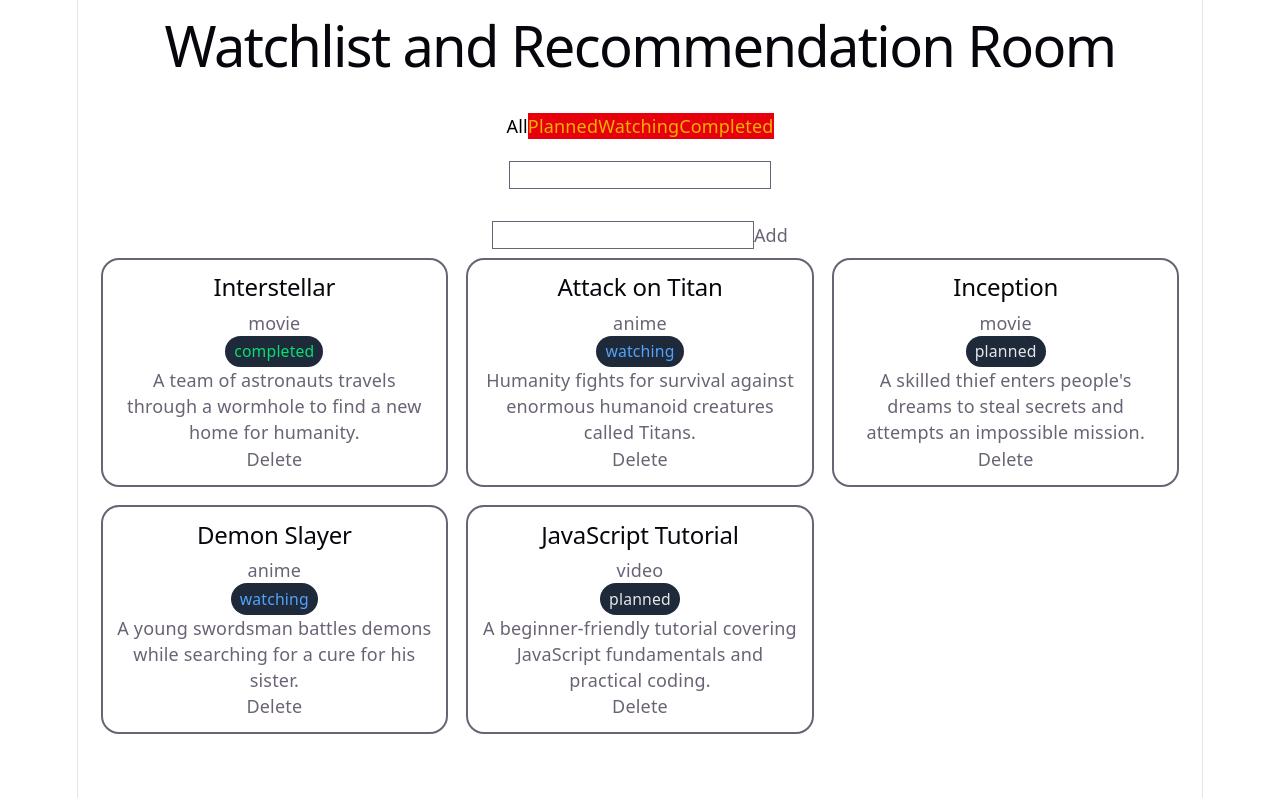
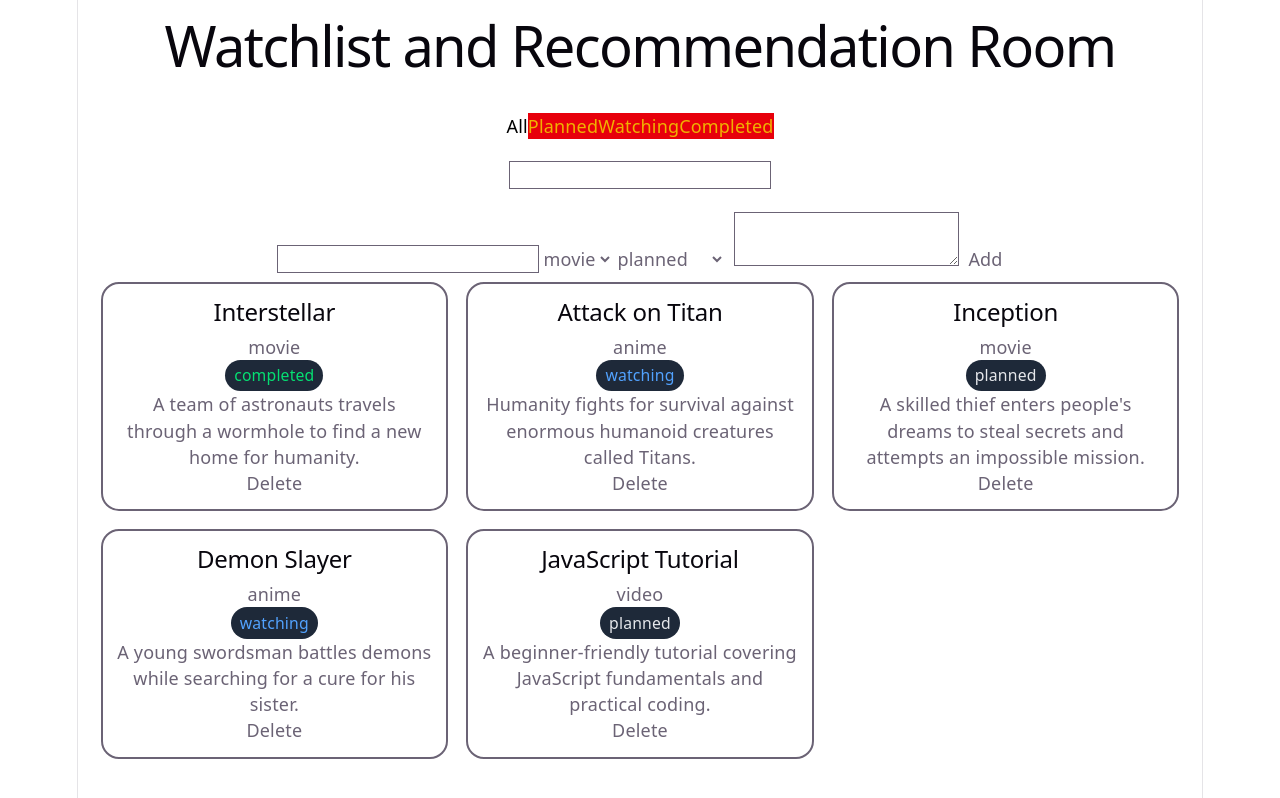
Before and after one commit to Harsh26-star/watchlist-room, a React (Vite) app: page / in a window 1280 px wide. Built offline with nearby package versions, Linux system fonts and the light colour scheme.

Commit message:
Add type,status options and description text box

```diff
--- a/src/App.jsx
+++ b/src/App.jsx
@@ -26,17 +26,19 @@
     setStatusFilter(status)
   }
 
-  function handleAdd(title) {
-    if(title.trim() !== "") {setItems([
-      ...items,
-      {
-        id: Date.now(),
-        title: title.trim(),
-        type: "movie",
-        status: "planned",
-        description: ""
-      }
-    ])}
+  function handleAdd(media) {
+    if (media.title.trim() !== "") {
+      setItems([
+        ...items,
+        {
+          id: Date.now(),
+          title: media.title.trim(),
+          type: media.type,
+          status: media.status,
+          description: media.description
+        }
+      ])
+    }
   }
 
   const visibleItems = items.filter((item) => {
@@ -51,7 +53,7 @@
         <Header />
         <StatusFilter value={statusFilter} onChange={handleFilter} />
         <SearchBar value={query} onChange={handleSearch} />
-        <AddMediaForm onAdd={handleAdd}/>
+        <AddMediaForm onAdd={handleAdd} />
         <Collection items={visibleItems} onDelete={handleDelete} />
       </main>
     </>
--- a/src/components/AddMediaForm.jsx
+++ b/src/components/AddMediaForm.jsx
@@ -2,15 +2,51 @@
 
 function AddMediaForm({ onAdd }) {
 
-    const [newTitle, setNewTitle] = useState("")
+    const [newMedia, setNewMedia] = useState({
+        title: "",
+        type: "movie",
+        status: "planned",
+        description: ""
+    })
 
     return (
         <form onSubmit={(e) => {
             e.preventDefault()
-            onAdd(newTitle)
-            setNewTitle("")
+            onAdd(newMedia)
+            setNewMedia({
+                title: "",
+                type: "movie",
+                status: "planned",
+                description: ""
+            })
         }}>
-            <input type="text" value={newTitle} onChange={(e) => setNewTitle(e.target.value)} className="border my-2"/>
+            <input type="text" value={newMedia.title} onChange={(e) => setNewMedia({
+                ...newMedia,
+                title: e.target.value
+            })} className="border my-2" />
+            <select value={newMedia.type} onChange={(e) => setNewMedia({
+                ...newMedia,
+                type: e.target.value
+
+            })}>
+                <option value="movie">movie</option>
+                <option value="anime">anime</option>
+                <option value="video">video</option>
+            </select>
+            <select value={newMedia.status} onChange={(e) => setNewMedia({
+                ...newMedia,
+                status: e.target.value
+
+            })}>
+                <option value="planned">planned</option>
+                <option value="watching">watching</option>
+                <option value="completed">completed</option>
+            </select>
+            <textarea value={newMedia.description} onChange={(e) => setNewMedia({
+                ...newMedia,
+                description: e.target.value
+
+            })} className="border mx-2"></textarea>
             <button type="submit">Add</button>
         </form>
     )
```
